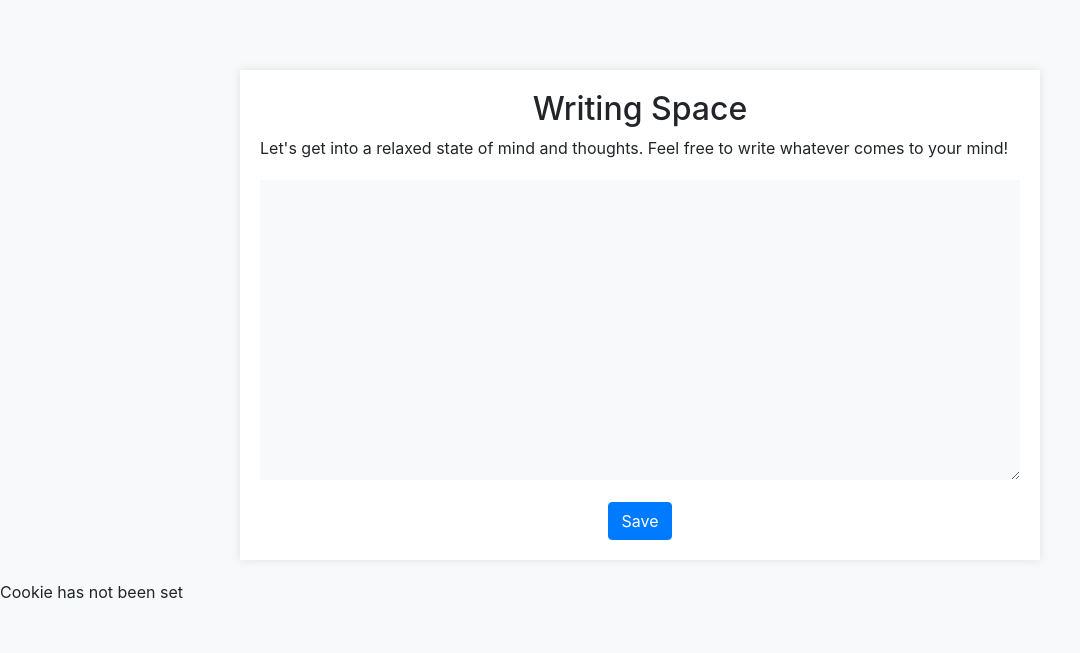
After one commit to vjkfd3fds/Serenity, a PHP site: page /user/write.php in a window 1280 px wide. The commit adds this page. Shown: the top 653 px of the page, without its empty margins (0-1080 px from the left). Run offline with PHP 8.4, Linux system fonts and the light colour scheme.

Commit message:
Opening this project after a whole year ig

```diff
--- /dev/null
+++ b/user/css/write.css
@@ -0,0 +1,36 @@
+body {
+    background-color: #f8f9fa; /* Light gray background */
+    padding-top: 50px; /* Add space at the top */
+    padding-bottom: 50px; /* Add space at the bottom */
+}
+
+.paper {
+    background-color: #fff; /* White paper background */
+    box-shadow: 0px 0px 10px rgba(0, 0, 0, 0.1); /* Shadow effect */
+    padding: 20px; /* Add padding */
+    margin: 20px auto; /* Center the paper */
+    max-width: 800px; /* Limit paper width */
+}
+
+.header-img {
+    max-width: 100%;
+    height: auto;
+}
+
+.textSpace {
+    margin-top: 20px;
+}
+
+.notes {
+    width: 100%;
+    min-height: 300px;
+    border: none; /* Remove border */
+    padding: 10px; /* Add padding */
+    background-color: #f8f9fa; /* Light gray background */
+    font-family: inherit; /* Use default font */
+}
+
+.footer {
+    text-align: center;
+    margin-top: 20px;
+}
--- a/user/home.php
+++ b/user/home.php
@@ -2,6 +2,8 @@
 	include ('../php/config.php');
 	if (isset($_COOKIE['uid'])) {
 		$uid = $_COOKIE['uid'];
+	} else {
+		header('Location: login.php');
 	}
 
 	$sql = "SELECT * FROM users WHERE id = ?";
@@ -29,7 +31,7 @@
 		<li><a href="books.php">Read books</a>
 		<li><a href="stress_calculate.php">Calculate stress (current stress)</a>
 		<li><a href="chat.php">Chat with a bot</a>
-		<li><a href="writing.php">Writing board</a>
+		<li><a href="write.php">Writing board</a>
 		<li><a href="yoga.php">Yoga</a>
 		<li><a href="../php/logout.php">Logout</a>
 	</ul>
--- /dev/null
+++ b/user/write.php
@@ -0,0 +1,66 @@
+<!DOCTYPE html>
+<html lang="en">
+<head>
+    <meta charset="UTF-8">
+    <meta http-equiv="X-UA-Compatible" content="IE=edge">
+    <meta name="viewport" content="width=device-width, initial-scale=1.0">
+    <title>Writing Section</title>
+    <link rel="icon" type="image/x-icon" href="images/logo.png">
+
+    <!-- Bootstrap CSS -->
+    <link href="https://stackpath.bootstrapcdn.com/bootstrap/4.5.2/css/bootstrap.min.css" rel="stylesheet">
+    <link rel="stylesheet" type="text/css" href="css/write.css">
+</head>
+<body>
+    <!-- Paper container -->
+    <div class="paper">
+        <!-- Header -->
+        <div class="row">
+            <div class="col-md-3">
+                <img style="display: none;" src="images/header anim left.png" alt="Header animal" class="header-img">
+            </div>
+            <div class="col-md-6 text-center">
+                <h2>Writing Space</h2>
+            </div>
+        </div>
+
+        <!-- Description -->
+        <p class="des">Let's get into a relaxed state of mind and thoughts. Feel free to write whatever comes to your mind!</p>
+
+        <!-- Writing space -->
+        <form method="POST" action="<?php echo $_SERVER['PHP_SELF'];?>">
+            <div class="textSpace">
+                <textarea class="notes" name="note" id="writingSpace" rows="10"></textarea>
+            </div>
+
+            <div class="text-center">
+                <button type="submit" name="submit" class="btn btn-primary mt-3">Save</button>
+            </div>
+        </form>
+    </div>
+</body>
+</html>
+
+<?php
+    include_once '../php/config.php';
+
+    if (isset($_COOKIE['uid'])) {
+        $uid = $_COOKIE['uid'];
+
+        if (isset($_POST['submit'])) {
+            $note = $_POST['note']; // Changed from $_POST['notes'] to $_POST['note']
+
+            $sql = "INSERT INTO note (uid, note) VALUES (?, ?)";
+            $stmt = $conn->prepare($sql);
+            $stmt->bind_param("is", $uid, $note); // Corrected the parameter binding
+            $stmt->execute();
+            if ($stmt->affected_rows > 0) {
+                echo "<script>alert('Note saved successfully!');</script>";
+            } else {
+                echo "Failed to save note.";
+            }
+        }
+    } else {
+        echo "Cookie has not been set";
+    }
+?>
```
Also changed, not shown: user/books.php (added).
